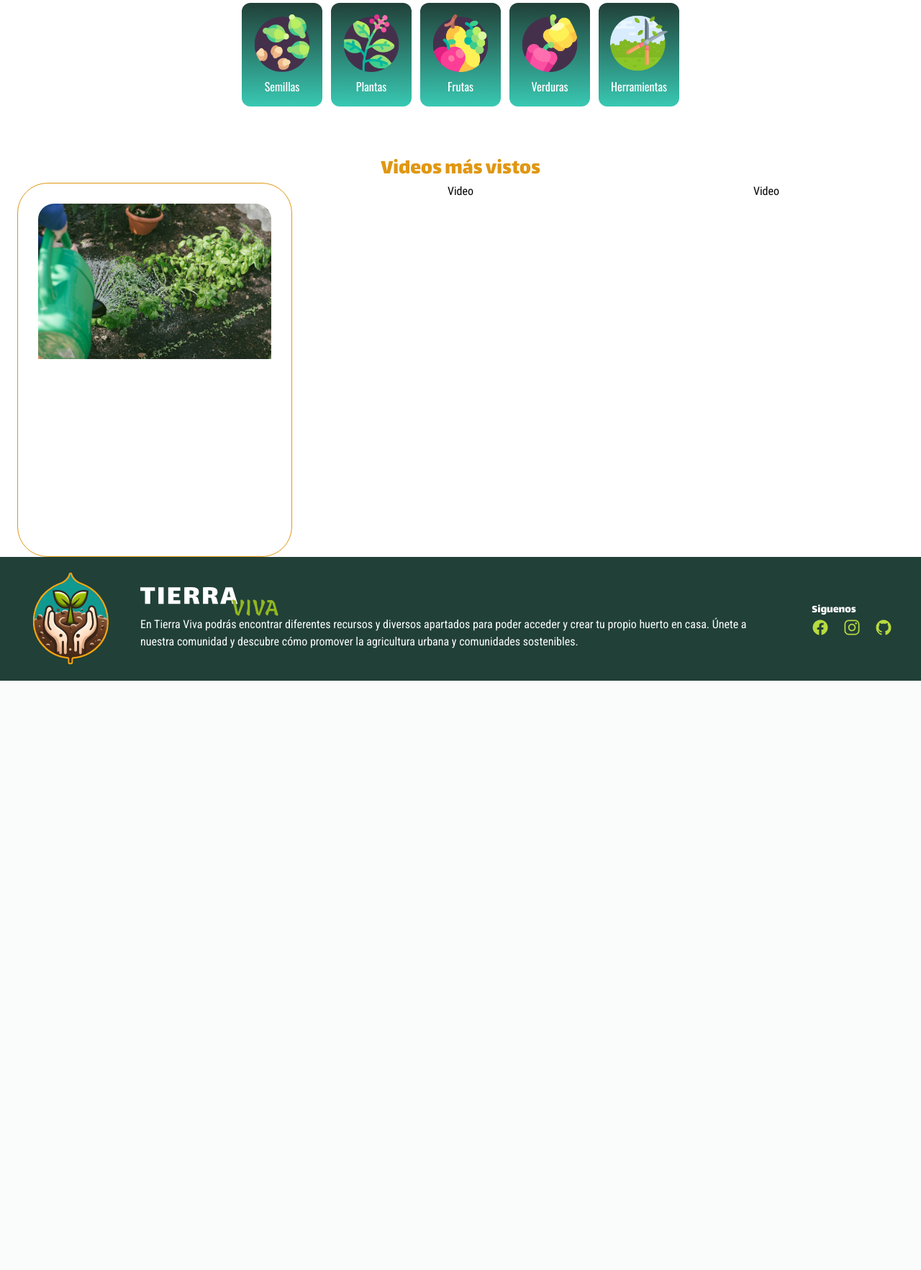
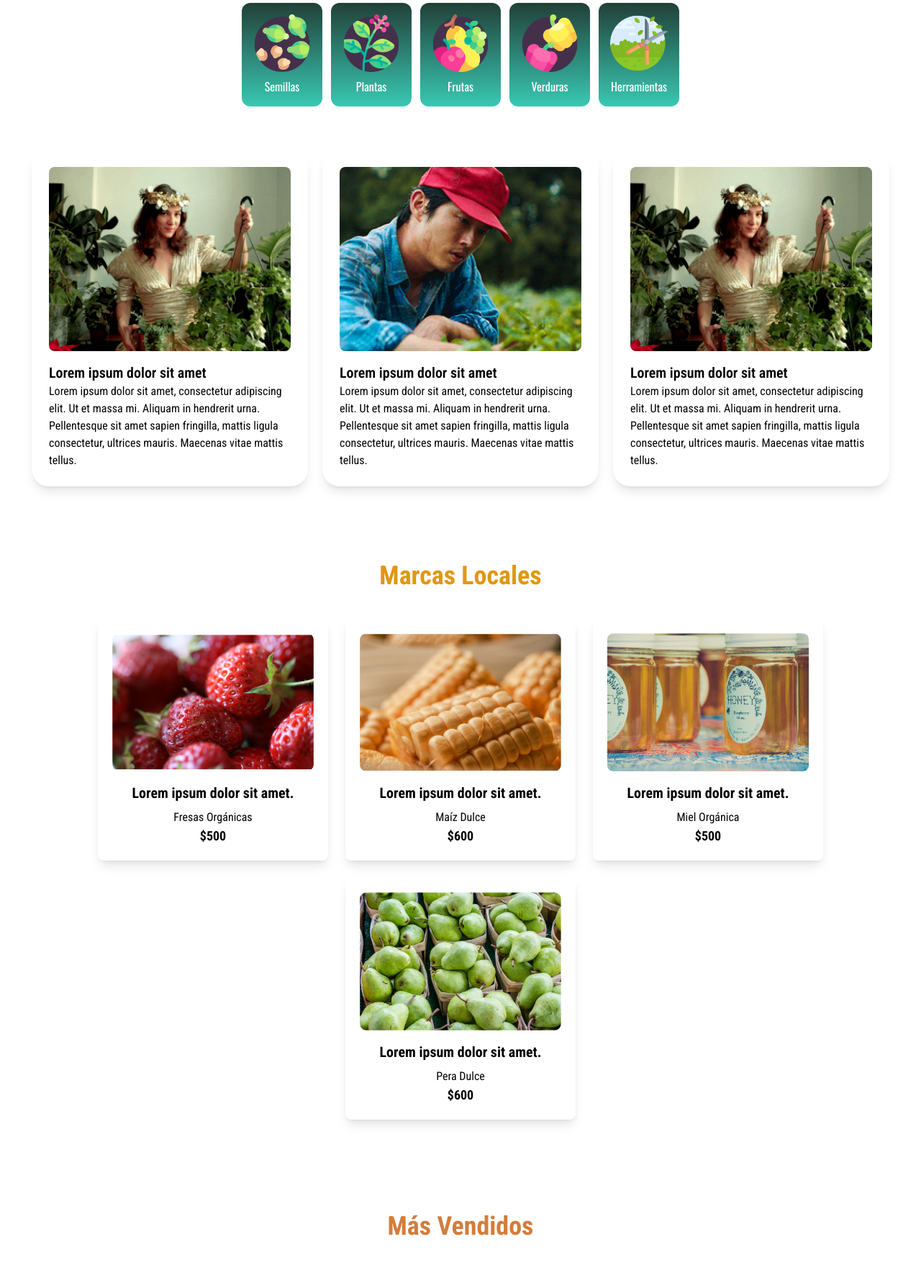
Before and after one commit to esteban-od1n/TierraViva2024, a Symfony app: template templates/pages/providers.html.twig in a window 1280 px wide. Shown: the part 152-1917 px from the top of the page at 72% size. Before the commit the page ends 1098 px from the top, so only its background shows below. Run offline with Twig, Linux system fonts and the light colour scheme; the template is opened without the code that fills it, so the values that code supplies are empty; style sheets or scripts are compiled from the project's sources; some libraries are stand-ins or nearby versions; some web fonts are replaced.

Commit message:
providers diseño "basico"

```diff
--- a/templates/pages/providers.html.twig
+++ b/templates/pages/providers.html.twig
@@ -3,7 +3,7 @@
 
 <div class="flex flex-col py-5 gap-3 items-center">
     <h1 class="font-heading text-3xl text-pistachio-500 text-center">BUSQUEDA POR CATEGORIAS</h1>
-    <div class="flex flex-row gap-3">
+    <div class="flex flex-row gap-3 cursor-pointer">
         {% include 'components/mini-card.html.twig' with { text: 'Semillas', img: 'imgs/cardamom.png' } only %}
         {% include 'components/mini-card.html.twig' with { text: 'Plantas', img: 'imgs/peppercorn.png' } only %}
         {% include 'components/mini-card.html.twig' with { text: 'Frutas', img: 'imgs/fruits.png' } only %}
@@ -12,18 +12,119 @@
     </div>
 </div>
 
-<section class="video mt-[30px] xl:mt-[50px] relative z-20">
-  <h1 class="font-heading text-3xl text-buttercup-500 text-center">Videos más vistos</h1>
-  <div class="container mx-auto px-4">
-    <div class="video__grid grid grid-cols-1 xl:grid-cols-3 gap-[27px] justify-items-center">
-        <div class="video__item w-full max-w-[382px] h-[520px] border border-buttercup-500 rounded-[42px] p-[28px] hover:bg-buttercup-100 hover:border-buttercup-100 transition-all group cursor-pointer mx-auto xl:mx-0">
-            <img class="mb-5 rounded-t-[22px]" src="imgs/pille-r-priske-nosotros.jpg"></img>
+<section class="py-10 flex justify-center items-center">
+  <div class="flex flex-wrap justify-center gap-5">
+    <div class="bg-white shadow-lg rounded-3xl p-6 max-w-sm">
+      <img class="rounded-lg w-full h-64 object-cover" src="imgs/videochica.png" alt="Video Chica" />
+      <div class="mt-4">
+        <div class="text-xl font-semibold text-left">Lorem ipsum dolor sit amet</div>
+        <div class="text-base text-left text-gray-600">
+          Lorem ipsum dolor sit amet, consectetur adipiscing elit. Ut et massa mi. Aliquam in hendrerit urna.
+          Pellentesque sit amet sapien fringilla, mattis ligula consectetur, ultrices mauris. Maecenas vitae mattis tellus.
         </div>
-        <div>Video</div>
-        <div>Video</div>
+      </div>
+    </div>
+
+    <div class="bg-white shadow-lg rounded-3xl p-6 max-w-sm">
+      <img class="rounded-lg w-full h-64 object-cover" src="imgs/videochico.png" alt="Video Chico" />
+      <div class="mt-4">
+        <div class="text-xl font-semibold text-left">Lorem ipsum dolor sit amet</div>
+        <div class="text-base text-left text-gray-600">
+          Lorem ipsum dolor sit amet, consectetur adipiscing elit. Ut et massa mi. Aliquam in hendrerit urna.
+          Pellentesque sit amet sapien fringilla, mattis ligula consectetur, ultrices mauris. Maecenas vitae mattis tellus.
+        </div>
+      </div>
+    </div>
+
+    <div class="bg-white shadow-lg rounded-3xl p-6 max-w-sm">
+      <img class="rounded-lg w-full h-64 object-cover" src="imgs/videochica.png" alt="Video Chica" />
+      <div class="mt-4">
+        <div class="text-xl font-semibold text-left">Lorem ipsum dolor sit amet</div>
+        <div class="text-base text-left text-gray-600">
+          Lorem ipsum dolor sit amet, consectetur adipiscing elit. Ut et massa mi. Aliquam in hendrerit urna.
+          Pellentesque sit amet sapien fringilla, mattis ligula consectetur, ultrices mauris. Maecenas vitae mattis tellus.
+        </div>
+      </div>
+    </div>
+  </div>
+</section>
+
+<section class="py-16 text-center">
+  <h2 class="text-4xl font-bold mb-10 text-buttercup-500">Marcas Locales</h2>
+  <div class="flex flex-wrap justify-center gap-6">
+    <div class="bg-white shadow-lg rounded-lg p-5 max-w-xs">
+      <img class="rounded-lg w-full h-48 object-cover" src="imgs/fresasor.png" alt="Fresas Orgánicas" />
+      <div class="mt-4">
+        <div class="text-xl font-bold mb-2">Lorem ipsum dolor sit amet.</div>
+        <div class="text-gray-700">Fresas Orgánicas</div>
+        <div class="text-lg font-bold text-green-500">$500</div>
+      </div>
+    </div>
+
+    <div class="bg-white shadow-lg rounded-lg p-5 max-w-xs">
+      <img class="rounded-lg w-full h-48 object-cover" src="imgs/elote.png" alt="Maíz Dulce" />
+      <div class="mt-4">
+        <div class="text-xl font-bold mb-2">Lorem ipsum dolor sit amet.</div>
+        <div class="text-gray-700">Maíz Dulce</div>
+        <div class="text-lg font-bold text-green-500">$600</div>
+      </div>
+    </div>
+
+    <div class="bg-white shadow-lg rounded-lg p-5 max-w-xs">
+      <img class="rounded-lg w-full h-48 object-cover" src="imgs/miel.png" alt="Miel Orgánica" />
+      <div class="mt-4">
+        <div class="text-xl font-bold mb-2">Lorem ipsum dolor sit amet.</div>
+        <div class="text-gray-700">Miel Orgánica</div>
+        <div class="text-lg font-bold text-green-500">$500</div>
+      </div>
+    </div>
+
+    <div class="bg-white shadow-lg rounded-lg p-5 max-w-xs">
+      <img class="rounded-lg w-full h-48 object-cover" src="imgs/pera.png" alt="Pera Dulce" />
+      <div class="mt-4">
+        <div class="text-xl font-bold mb-2">Lorem ipsum dolor sit amet.</div>
+        <div class="text-gray-700">Pera Dulce</div>
+        <div class="text-lg font-bold text-green-500">$600</div>
+      </div>
+    </div>
+  </div>
+</section>
+
+<section class="py-16 text-center">
+  <h2 class="text-4xl font-bold mb-10 text-pancho-500">Más Vendidos</h2>
+  <div class="flex flex-wrap justify-center gap-6">
+    <div class="bg-white shadow-lg rounded-lg p-5 max-w-xs">
+      <img class="rounded-lg w-full h-48 object-cover" src="imgs/mermelada.png" alt="Mermelada de Fresa" />
+      <div class="mt-4">
+        <div class="text-xl font-bold mb-2">Lorem ipsum dolor sit amet, consectetur adipiscing elit.</div>
+        <div class="text-gray-700">Mermelada de Fresa</div>
+        <div class="text-lg font-bold text-green-500">$500</div>
+        <button class="mt-4 bg-green-500 text-white py-2 px-4 rounded-lg hover:bg-green-600">Comprar</button>
+      </div>
+    </div>
+
+    <div class="bg-white shadow-lg rounded-lg p-5 max-w-xs">
+      <img class="rounded-lg w-full h-48 object-cover" src="imgs/arandanos.png" alt="Arándanos Orgánicos" />
+      <div class="mt-4">
+        <div class="text-xl font-bold mb-2">Lorem ipsum dolor sit amet, consectetur adipiscing elit.</div>
+        <div class="text-gray-700">Arándanos Orgánicos</div>
+        <div class="text-lg font-bold text-green-500">$600</div>
+        <button class="mt-4 bg-green-500 text-white py-2 px-4 rounded-lg hover:bg-green-600">Comprar</button>
+      </div>
+    </div>
+
+    <div class="bg-white shadow-lg rounded-lg p-5 max-w-xs">
+      <img class="rounded-lg w-full h-48 object-cover" src="imgs/cookies.png" alt="Galletas Caseras" />
+      <div class="mt-4">
+        <div class="text-xl font-bold mb-2">Lorem ipsum dolor sit amet, consectetur adipiscing elit.</div>
+        <div class="text-gray-700">Galletas Caseras</div>
+        <div class="text-lg font-bold text-green-500">$400</div>
+        <button class="mt-4 bg-green-500 text-white py-2 px-4 rounded-lg hover:bg-green-600">Comprar</button>
+      </div>
     </div>
   </div>
 </section>
 
 
+
 {% endblock %}
```
Also changed, not shown: public/imgs/arandanos.png (added), public/imgs/cookies.png (added), public/imgs/elote.png (added), public/imgs/fresasor.png (added), public/imgs/mermelada.png (added), public/imgs/miel.png (added), public/imgs/pera.png (added), public/imgs/videochica.png (added), public/imgs/videochico.png (added).
